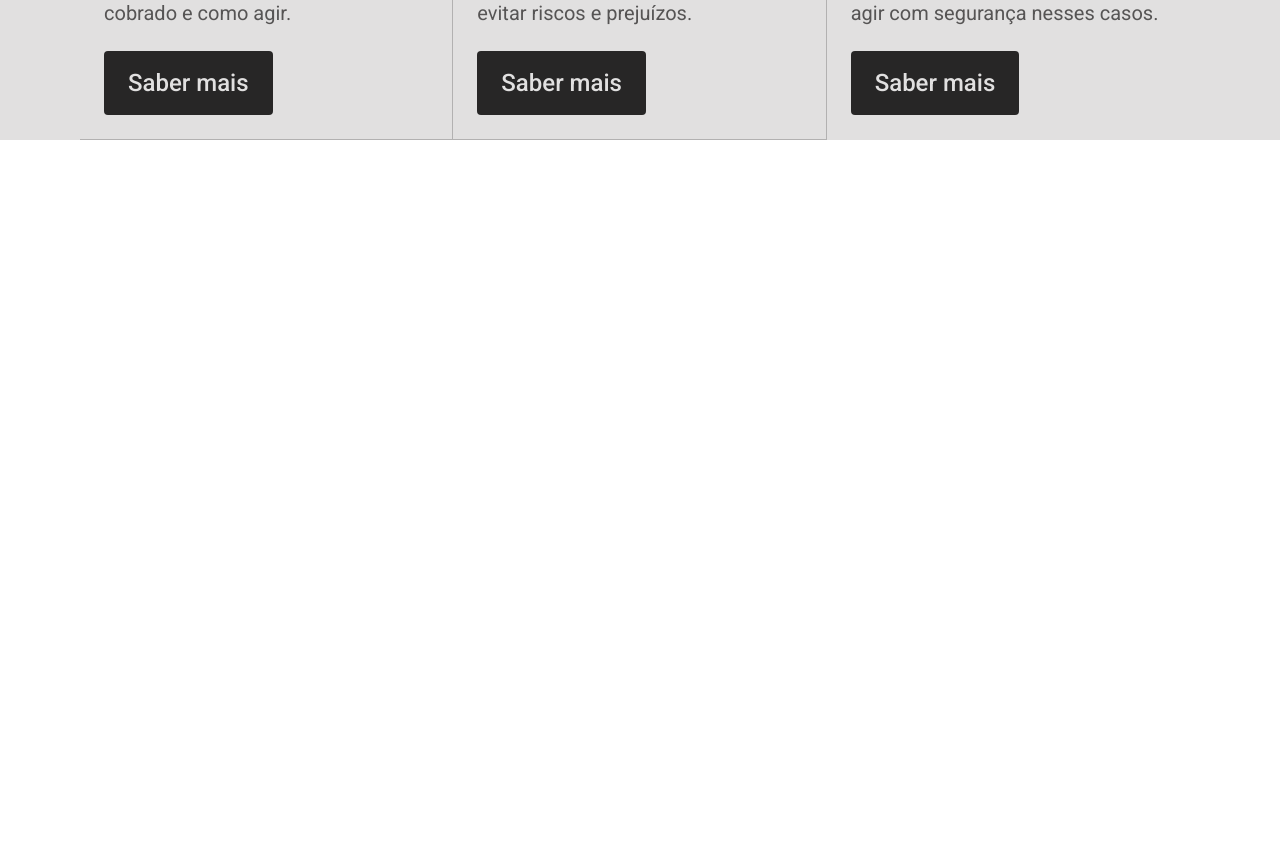
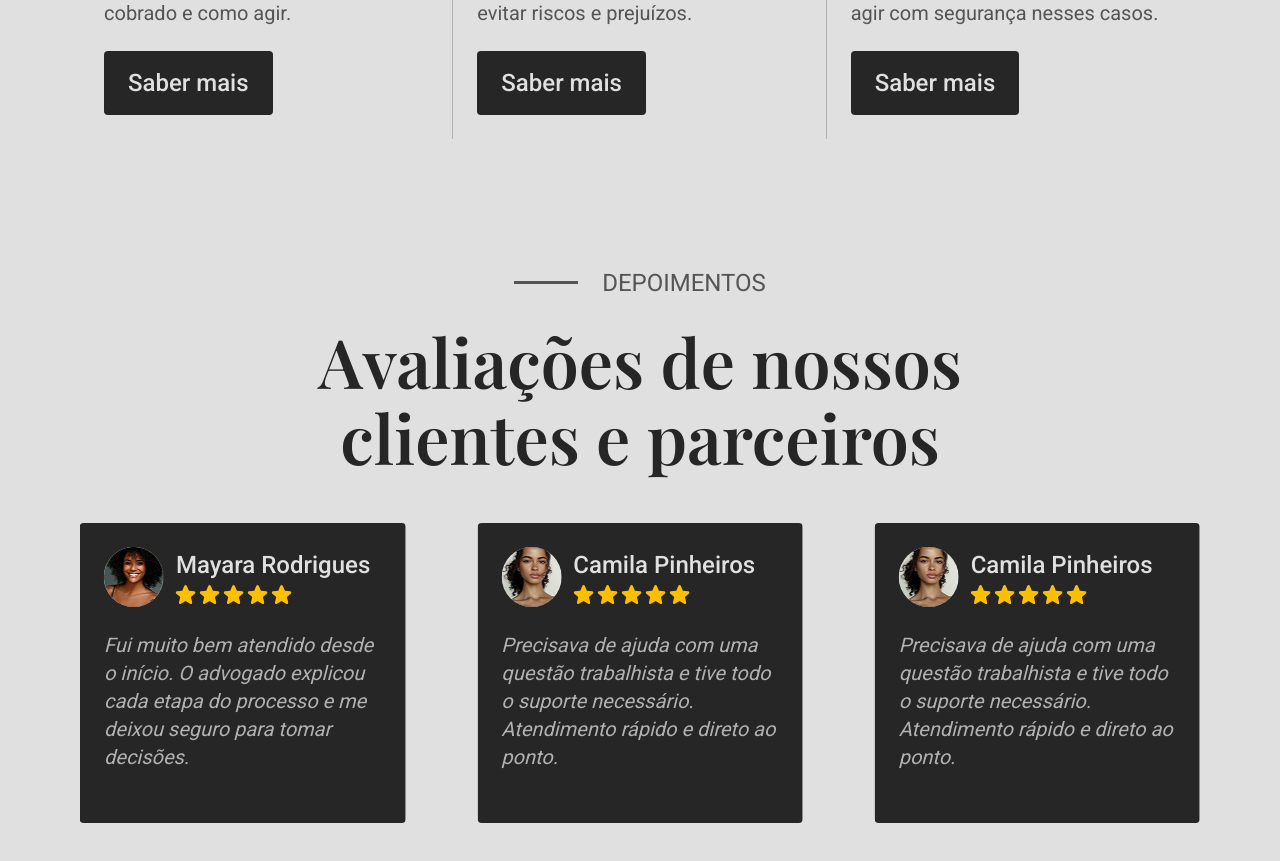
Before and after one commit to tenoriobn/tlm-advocacia, a Next.js app: page / in a window 1280 px wide. Shown: the part 4880-5741 px from the top of the page. Before the commit the page ends 5020 px from the top, so only its background shows below. Built offline with nearby package versions, Linux system fonts and the light colour scheme.

Commit message:
feat: :sparkles: Cria seção responsiva de depoimentos com slide swiper

```diff
--- a/package.json
+++ b/package.json
@@ -13,7 +13,8 @@
   "dependencies": {
     "next": "16.2.2",
     "react": "19.2.4",
-    "react-dom": "19.2.4"
+    "react-dom": "19.2.4",
+    "swiper": "^12.1.3"
   },
   "devDependencies": {
     "@svgr/webpack": "^8.1.0",
--- a/src/app/(home)/LegalAdvice/AdviceCards/index.tsx
+++ b/src/app/(home)/LegalAdvice/AdviceCards/index.tsx
@@ -19,8 +19,8 @@ export default function AdviceCards() {
               "grid grid-rows-subgrid row-span-3 max-xs:p-4 xs:p-6 border-primary-25",
               isFirst &&
                 "bg-primary rounded-tl-sm rounded-tr-sm rounded-bl-sm rounded-br-none",
-              !isLast && "border-b",
-              !isLastTwo && "md:border-b",
+              !isLast && "max-md:border-b",
+              !isLastTwo && "md:max-lg:border-b",
               !isEven && "md:max-lg:border-r",
               isTopRow && "lg:border-b",
               !isThirdCol && "lg:border-r",
--- a/src/app/(home)/LegalAdvice/index.tsx
+++ b/src/app/(home)/LegalAdvice/index.tsx
@@ -7,24 +7,21 @@ export default function LegalAdvice() {
     <section
       id="legal-advice"
       aria-labelledby="legal-advice-title"
-      aria-describedby="legal-advice-description"
       className="bg-secondary w-full max-xs:px-4 max-md:px-6 md:px-8 lg:px-20"
     >
-      <div className="max-w-[1920px] w-full pt-25 md:pt-32 m-auto grid gap-12">
-        <div>
+      <div className="max-w-[1920px] w-full pt-25 md:pt-32 m-auto">
         <SectionEyebrow
           text="Orientações jurídicas"
           className="text-primary-75 justify-center"
         />
 
         <SectionSubtitle
-            id="tlm-services-title"
-            className="text-primary text-center"
+          id="legal-advice-title"
+          className="text-primary text-center mb-12"
         >
-            Entenda seus direitos <br className="hidden md:block" /> em
-            situações comuns
+          Entenda seus direitos <br className="hidden md:block" /> em situações
+          comuns
         </SectionSubtitle>
-        </div>
 
         <AdviceCards />
       </div>
--- /dev/null
+++ b/src/app/(home)/Testimonials/CarouselTestimonials/adviceCards.ts
@@ -0,0 +1,44 @@
+export const TESTIMONIALS_CARDS = [
+  {
+    id: 1,
+    avatar: "/images/avatar-victor.jpg",
+    name: "Victor Ivonevo",
+    testimony:
+      "Tive um problema com uma empresa e não sabia como agir. Recebi uma orientação clara logo no primeiro contato e consegui resolver sem dor de cabeça.",
+  },
+  {
+    id: 2,
+    avatar: "/images/avatar-mayara.jpg",
+    name: "Mayara Rodrigues",
+    testimony:
+      "Fui muito bem atendido desde o início. O advogado explicou cada etapa do processo e me deixou seguro para tomar decisões.",
+  },
+  {
+    id: 3,
+    avatar: "/images/avatar-camila.jpg",
+    name: "Camila Pinheiros",
+    testimony:
+      "Precisava de ajuda com uma questão trabalhista e tive todo o suporte necessário. Atendimento rápido e direto ao ponto.",
+  },
+  {
+    id: 4,
+    avatar: "/images/avatar-camila.jpg",
+    name: "Camila Pinheiros",
+    testimony:
+      "Precisava de ajuda com uma questão trabalhista e tive todo o suporte necessário. Atendimento rápido e direto ao ponto.",
+  },
+  {
+    id: 5,
+    avatar: "/images/avatar-camila.jpg",
+    name: "Camila Pinheiros",
+    testimony:
+      "Precisava de ajuda com uma questão trabalhista e tive todo o suporte necessário. Atendimento rápido e direto ao ponto.",
+  },
+  {
+    id: 6,
+    avatar: "/images/avatar-camila.jpg",
+    name: "Camila Pinheiros",
+    testimony:
+      "Precisava de ajuda com uma questão trabalhista e tive todo o suporte necessário. Atendimento rápido e direto ao ponto.",
+  },
+] as const;
--- /dev/null
+++ b/src/app/(home)/Testimonials/CarouselTestimonials/index.tsx
@@ -0,0 +1,75 @@
+import Image from "next/image";
+import StarIcon from "public/icons/star.svg";
+import { TESTIMONIALS_CARDS } from "./adviceCards";
+import { Swiper, SwiperSlide } from "swiper/react";
+import { Autoplay, Pagination } from "swiper/modules";
+import "./swiper-overrides.css";
+
+export default function CarouselTestimonials() {
+  return (
+    <Swiper
+      autoplay={{ delay: 2500, disableOnInteraction: false }}
+      pagination={{ clickable: true, dynamicBullets: true }}
+      breakpoints={{
+        0: { slidesPerView: 1, spaceBetween: 16 },
+        375: { slidesPerView: 1, spaceBetween: 24 },
+        686: { slidesPerView: 2, spaceBetween: 24 },
+        912: { slidesPerView: 2, spaceBetween: 24 },
+        1024: { slidesPerView: 3, spaceBetween: 72 },
+      }}
+      modules={[Autoplay, Pagination]}
+      className="mySwiper"
+      aria-roledescription="carrossel"
+      aria-label="Depoimentos de clientes"
+      aria-live="off"
+    >
+      {TESTIMONIALS_CARDS.map(({ id, avatar, name, testimony }) => (
+        <SwiperSlide key={id}>
+          <article
+            className="bg-primary max-xs:p-4 xs:p-6 rounded-sm w-full flex flex-col h-full"
+            aria-labelledby={`testimonial-${id}-name`}
+            aria-describedby={`testimonial-${id}-text`}
+          >
+            <header className="flex items-center gap-3">
+              <Image
+                src={avatar}
+                alt={`Foto de ${name}`}
+                width={60}
+                height={60}
+                className="w-15 h-15 object-cover rounded-full"
+              />
+
+              <div className="grid gap-1">
+                <h3
+                  id={`testimonial-${id}-name`}
+                  className="text-xl md:text-2xl font-medium text-secondary"
+                >
+                  {name}
+                </h3>
+
+                <div
+                  className="flex gap-1"
+                  role="img"
+                  aria-label="Avaliação: 5 de 5 estrelas"
+                >
+                  {Array.from({ length: 5 }).map((_, i) => (
+                    <StarIcon key={i} aria-hidden="true" focusable="false" />
+                  ))}
+                </div>
+              </div>
+            </header>
+
+            <blockquote className="flex-1 mt-6">
+              <p
+                id={`testimonial-${id}-text`}
+                className="text-lg md:text-xl italic text-secondary-75"
+              >
+                {testimony}
+              </p>
+            </blockquote>
+          </article>
+        </SwiperSlide>
+      ))}
+    </Swiper>
+  );
+}
--- /dev/null
+++ b/src/app/(home)/Testimonials/CarouselTestimonials/swiper-overrides.css
@@ -0,0 +1,35 @@
+@import "swiper/css";
+@import "swiper/css/pagination";
+
+.mySwiper .swiper-wrapper {
+  margin-bottom: 3rem;
+}
+
+.mySwiper .swiper-slide {
+  height: auto !important;
+}
+
+.swiper-pagination {
+  position: relative !important;
+  bottom: 0 !important;
+  cursor: pointer;
+}
+
+.mySwiper .swiper-pagination-bullet {
+  width: 20px;
+  height: 20px;
+  opacity: 1;
+  background: var(--color-primary-50);
+  transition:
+    transform 0.3s ease-in-out,
+    background 0.3s ease-in-out;
+}
+
+.mySwiper .swiper-pagination-bullet:hover {
+  background: var(--color-primary-75);
+}
+
+.mySwiper .swiper-pagination-bullet-active-main {
+  background: var(--color-primary) !important;
+  opacity: 1 !important;
+}
--- /dev/null
+++ b/src/app/(home)/Testimonials/index.tsx
@@ -0,0 +1,32 @@
+import SectionEyebrow from "src/components/SectionEyebrow";
+import SectionSubtitle from "src/components/SectionSubtitle";
+import CarouselTestimonials from "./CarouselTestimonials";
+
+export default function Testimonials() {
+  return (
+    <section
+      id="testimonials"
+      aria-labelledby="testimonials-title"
+      className="bg-secondary w-full max-xs:px-4 max-md:px-6 md:px-8 lg:px-20"
+    >
+      <div className="max-w-[1920px] w-full pt-25 md:pt-32 m-auto">
+        <header className="flex flex-col items-center">
+          <SectionEyebrow
+            text="Depoimentos"
+            className="text-primary-75 justify-center"
+          />
+
+          <SectionSubtitle
+            id="testimonials-title"
+            className="text-primary text-center mb-12"
+          >
+            Avaliações de nossos <br className="hidden md:block" /> clientes e
+            parceiros
+          </SectionSubtitle>
+        </header>
+
+        <CarouselTestimonials />
+      </div>
+    </section>
+  );
+}
--- a/src/app/(home)/page.tsx
+++ b/src/app/(home)/page.tsx
@@ -5,6 +5,7 @@ import AboutTLMAdvocacia from "./AboutTLMAdvocacia";
 import AboutLawyer from "./AboutLawyer";
 import ServicesSection from "./ServicesSection";
 import LegalAdvice from "./LegalAdvice";
+import Testimonials from "./Testimonials";
 
 export default function HomePage() {
   return (
@@ -21,6 +22,7 @@ export default function HomePage() {
         <AboutLawyer />
         <ServicesSection />
         <LegalAdvice />
+        <Testimonials />
       </main>
     </>
   );
--- a/src/app/layout.tsx
+++ b/src/app/layout.tsx
@@ -76,7 +76,7 @@ export const metadata: Metadata = {
 };
 
 export const viewport: Viewport = {
-  themeColor: "#f110c1",
+  themeColor: "#272626",
 };
 
 export default function RootLayout({
```
Also changed, not shown: 1 other file (tests, documents, lock files or other folders). Lines whose indentation alone changed are shown as unchanged.
